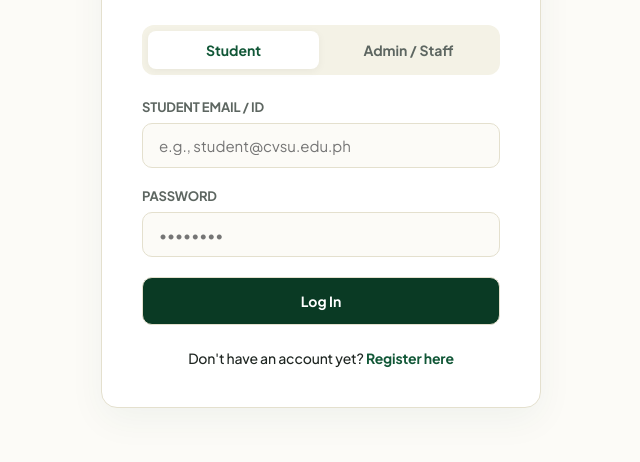
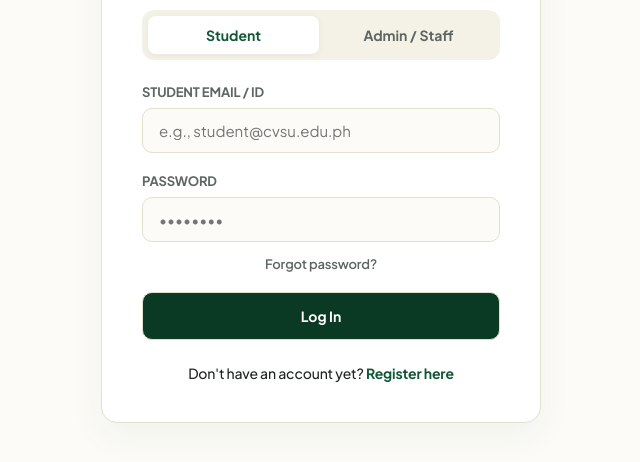
Before and after one commit to anckabigting/UniQueue-DUMQS, a website: page index.html in a window 1280 px wide. Shown: the part 270-732 px from the top of the page, without its empty margins (319-959 px from the left). Drawn offline with Linux system fonts and the light colour scheme.

Commit message:
add forgot pw

```diff
--- a/index.html
+++ b/index.html
@@ -40,7 +40,10 @@
                 </div>
                 <div class="form-group">
                     <label for="auth-password">Password</label>
-                    <input type="password" id="auth-password" class="form-control" placeholder="••••••••" required>
+                     <input type="password" id="auth-password" class="form-control" placeholder="••••••••" required>
+                    <div class="field-actions">
+                        <a href="#" id="link-forgot-password">Forgot password?</a>
+                    </div>
                 </div>
                 <button type="submit" class="btn btn-primary w-100" id="btn-login">Log In</button>
             </form>
--- a/style.css
+++ b/style.css
@@ -311,6 +311,25 @@ form-group + .form-group {
     display: flex;
     flex-direction: column;
     gap: 20px; /* This automatically ensures healthy spacing between fields and the button */
+}
+
+.field-actions {
+    display: flex;
+    justify-content: center;
+    margin-top: 6px;
+}
+
+#link-forgot-password {
+    font-size: 13px;
+    color: var(--text-muted);
+    font-weight: 600;
+    text-decoration: none;
+    transition: var(--transition-smooth);
+}
+
+#link-forgot-password:hover {
+    color: var(--cvsu-green);
+    text-decoration: underline;
 }
 
 .form-section {
```
